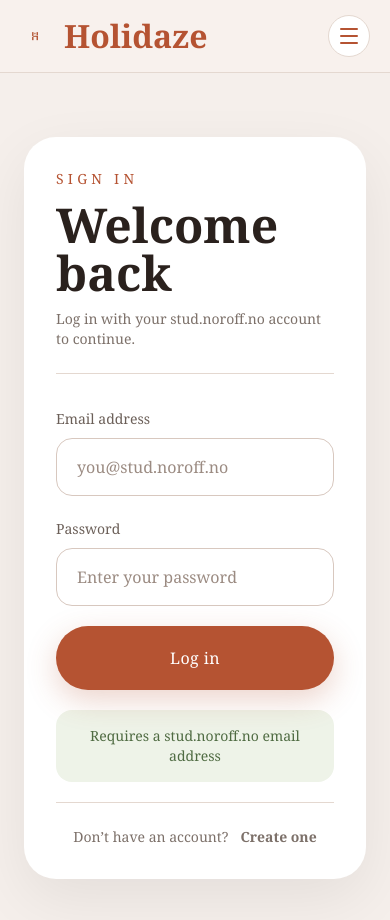
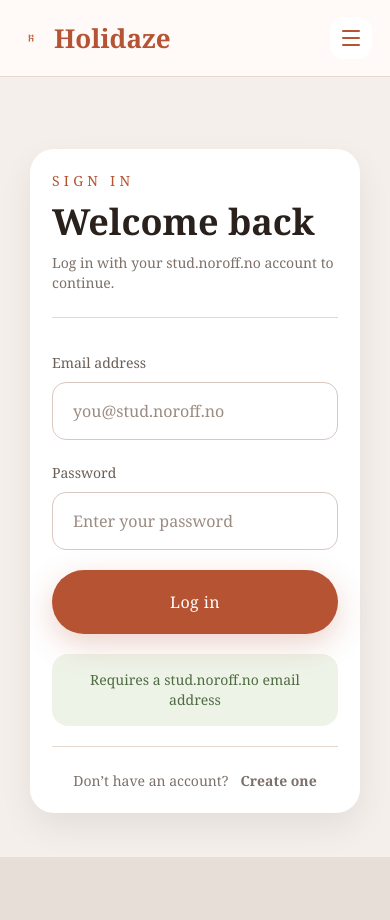
Before and after one commit to helena-cruse/HolidazeEP2, a React (Vite) app: page /login in a window 390 px wide. Shown: the top 920 px of the page. After the commit the page ends 857 px from the top, so only its background shows below. Built offline with nearby package versions, Linux system fonts and the light colour scheme.

Commit message:
fixed mobile version layout

```diff
--- a/src/index.css
+++ b/src/index.css
@@ -65,6 +65,7 @@
 select,
 textarea {
   color: var(--text);
+  background: white;
 }
 
 input::placeholder,
@@ -82,7 +83,7 @@
 .site-header {
   width: 100%;
   border-bottom: 1px solid var(--border);
-  background: rgba(248, 242, 238, 0.97);
+  background: rgba(248, 242, 238, 0.98);
   position: sticky;
   top: 0;
   z-index: 100;
@@ -123,7 +124,7 @@
   align-items: center;
   gap: 6px;
   border: 1px solid var(--border);
-  background: rgba(255, 255, 255, 0.82);
+  background: rgba(255, 255, 255, 0.86);
   padding: 8px;
   border-radius: 999px;
   box-shadow: 0 10px 30px rgba(0, 0, 0, 0.04);
@@ -175,6 +176,7 @@
   justify-content: center;
   flex-direction: column;
   gap: 5px;
+  box-shadow: 0 8px 24px rgba(0, 0, 0, 0.06);
 }
 
 .mobile-menu-button span {
@@ -203,6 +205,7 @@
     160px;
   overflow: hidden;
   border-radius: 32px;
+  background: white;
 }
 
 .hero-search-field {
@@ -229,12 +232,17 @@
 /* TABLET */
 
 @media (max-width: 1200px) {
+  .site-header-inner {
+    padding: 14px 28px;
+  }
+
   .venue-grid {
     grid-template-columns: repeat(2, minmax(0, 1fr));
   }
 
   .hero-search-form {
     grid-template-columns: repeat(2, minmax(0, 1fr));
+    border-radius: 30px;
   }
 
   .hero-search-field {
@@ -244,7 +252,46 @@
 
   .hero-search-button {
     grid-column: span 2;
-    border-radius: 0 0 32px 32px;
+    border-radius: 0 0 30px 30px;
+  }
+
+  main {
+    padding-left: 28px !important;
+    padding-right: 28px !important;
+  }
+
+  section {
+    max-width: 100%;
+  }
+}
+
+@media (max-width: 980px) {
+  .site-header-inner {
+    align-items: center;
+  }
+
+  .site-nav {
+    gap: 4px;
+    padding: 7px;
+  }
+
+  .site-nav-link,
+  .site-nav-button,
+  .site-nav-primary {
+    padding: 10px 14px;
+    font-size: 13px;
+  }
+
+  .site-logo-text {
+    font-size: 31px;
+  }
+
+  main {
+    padding-top: 32px !important;
+  }
+
+  .hero-copy-panel h1 {
+    font-size: clamp(48px, 7vw, 76px) !important;
   }
 }
 
@@ -257,7 +304,8 @@
   }
 
   .site-header-inner {
-    padding: 16px 22px;
+    padding: 14px 18px;
+    min-height: 76px;
     flex-direction: row;
     align-items: center;
     justify-content: space-between;
@@ -266,15 +314,16 @@
 
   .site-logo-link {
     justify-content: flex-start;
+    gap: 10px;
   }
 
   .site-logo-image {
-    width: 34px;
-    height: 34px;
+    width: 30px;
+    height: 30px;
   }
 
   .site-logo-text {
-    font-size: 34px;
+    font-size: 30px;
   }
 
   .mobile-menu-button {
@@ -285,17 +334,17 @@
   .site-nav {
     display: none;
     position: absolute;
-    top: 78px;
-    left: 20px;
-    right: 20px;
+    top: 82px;
+    left: 18px;
+    right: 18px;
     width: auto;
     flex-direction: column;
     align-items: stretch;
     gap: 8px;
-    border-radius: 28px;
+    border-radius: 26px;
     padding: 14px;
     background: rgba(255, 255, 255, 0.98);
-    box-shadow: 0 18px 50px rgba(0, 0, 0, 0.12);
+    box-shadow: 0 18px 50px rgba(0, 0, 0, 0.14);
     z-index: 200;
   }
 
@@ -309,70 +358,371 @@
     width: 100%;
     text-align: center;
     padding: 15px 18px;
+    font-size: 15px;
+  }
+
+  main {
+    padding-left: 18px !important;
+    padding-right: 18px !important;
+    padding-top: 28px !important;
   }
 
   .hero-copy-panel {
-    margin-top: 20px;
-    padding: 30px 22px;
+    margin: 18px auto 0;
+    padding: 28px 22px;
     border-radius: 28px;
+    max-width: 92%;
+    background: rgba(70, 58, 49, 0.54);
   }
 
   .hero-copy-panel h1 {
-    font-size: 52px;
-    line-height: 1.05;
+    font-size: clamp(44px, 13vw, 58px) !important;
+    line-height: 1.04 !important;
   }
 
   .hero-copy-panel p:last-child {
-    font-size: 22px;
-    line-height: 1.45;
+    font-size: 19px !important;
+    line-height: 1.45 !important;
   }
-}
 
-@media (max-width: 700px) {
-  .hero-search-form,
-  .venue-grid {
+  .hero-search-form {
     grid-template-columns: 1fr;
+    border-radius: 30px;
+    overflow: hidden;
+    box-shadow: 0 18px 50px rgba(0, 0, 0, 0.12);
   }
 
   .hero-search-field {
     border-right: 0;
     border-bottom: 1px solid var(--border);
     min-height: 72px;
-    padding-left: 28px;
-    padding-right: 28px;
+    padding-left: 24px;
+    padding-right: 24px;
   }
 
   .hero-search-button {
     grid-column: auto;
     min-height: 72px;
-    border-radius: 0 0 32px 32px;
+    border-radius: 0 0 30px 30px;
+  }
+
+  .venue-grid {
+    grid-template-columns: 1fr;
+    gap: 24px;
+  }
+
+  main h1,
+  main h2 {
+    overflow-wrap: anywhere;
+  }
+
+  main h1 {
+    font-size: clamp(38px, 11vw, 52px) !important;
+    line-height: 1.05 !important;
+  }
+
+  main h2 {
+    font-size: clamp(30px, 8vw, 40px) !important;
+    line-height: 1.12 !important;
+  }
+
+  main form,
+  main aside,
+  main section > div {
+    max-width: 100%;
+  }
+
+  input,
+  select,
+  textarea {
+    font-size: 16px !important;
+  }
+
+  button,
+  a {
+    -webkit-tap-highlight-color: transparent;
+  }
+
+  .rounded-\[36px\] {
+    border-radius: 28px !important;
+  }
+
+  .rounded-\[32px\],
+  .rounded-\[28px\] {
+    border-radius: 24px !important;
+  }
+
+  .shadow-\[0_20px_60px_rgba\(0\,0\,0\,0\.07\)\],
+  .shadow-\[0_20px_60px_rgba\(0\,0\,0\,0\.08\)\] {
+    box-shadow: 0 14px 34px rgba(0, 0, 0, 0.07) !important;
   }
 }
 
-@media (max-width: 520px) {
-  .site-header-inner {
-    padding: 15px 20px;
+@media (max-width: 640px) {
+  body {
+    background: #d79175;
   }
 
-  .site-logo-image {
-    width: 30px;
-    height: 30px;
+  #root {
+    background: #d79175;
+  }
+
+  .site-header {
+    background: #fffaf7;
+  }
+
+  .site-header-inner {
+    padding: 13px 18px;
   }
 
   .site-logo-text {
-    font-size: 32px;
+    font-size: 28px;
   }
 
   .mobile-menu-button {
     width: 42px;
     height: 42px;
+    border-radius: 14px;
+    border: 0;
+    box-shadow: none;
+  }
+
+  main {
+    padding-left: 16px !important;
+    padding-right: 16px !important;
+  }
+
+  .hero-copy-panel {
+    max-width: 100%;
+    padding: 24px 20px;
   }
 
   .hero-copy-panel h1 {
-    font-size: 46px;
+    font-size: 44px !important;
   }
 
   .hero-copy-panel p:last-child {
-    font-size: 20px;
+    font-size: 18px !important;
+  }
+
+  .hero-search-field {
+    min-height: 68px;
+    padding-left: 22px;
+    padding-right: 22px;
+  }
+
+  .hero-search-button {
+    min-height: 68px;
+  }
+
+  .venue-grid {
+    gap: 22px;
+  }
+
+  main > section,
+  main > div,
+  main form,
+  main aside {
+    width: 100%;
+  }
+
+  form {
+    gap: 18px;
+  }
+
+  form label {
+    width: 100%;
+  }
+
+  form input,
+  form select,
+  form textarea {
+    min-height: 54px;
+    border-radius: 14px !important;
+  }
+
+  form button {
+    min-height: 56px;
+  }
+
+  .grid {
+    min-width: 0;
+  }
+
+  .grid > * {
+    min-width: 0;
+  }
+
+  .flex {
+    min-width: 0;
+  }
+
+  .flex > * {
+    min-width: 0;
+  }
+
+  .max-w-\[1600px\],
+  .max-w-7xl,
+  .max-w-6xl,
+  .max-w-5xl,
+  .max-w-3xl {
+    max-width: 100% !important;
+  }
+
+  .px-8,
+  .px-6,
+  .md\:px-20,
+  .md\:px-16 {
+    padding-left: 16px !important;
+    padding-right: 16px !important;
+  }
+
+  .py-16 {
+    padding-top: 32px !important;
+    padding-bottom: 32px !important;
+  }
+
+  .p-8 {
+    padding: 22px !important;
+  }
+
+  .p-7 {
+    padding: 22px !important;
+  }
+
+  .p-6 {
+    padding: 20px !important;
+  }
+
+  .p-5 {
+    padding: 18px !important;
+  }
+
+  .gap-10 {
+    gap: 28px !important;
+  }
+
+  .gap-8 {
+    gap: 24px !important;
+  }
+
+  .mt-12 {
+    margin-top: 36px !important;
+  }
+
+  .mt-10 {
+    margin-top: 30px !important;
+  }
+
+  .text-6xl,
+  .text-5xl {
+    font-size: 42px !important;
+    line-height: 1.08 !important;
+  }
+
+  .text-4xl {
+    font-size: 32px !important;
+    line-height: 1.1 !important;
+  }
+
+  .text-3xl {
+    font-size: 27px !important;
+    line-height: 1.15 !important;
+  }
+
+  .h-\[220px\],
+  .md\:h-\[260px\] {
+    height: 160px !important;
+  }
+
+  .h-32,
+  .w-32 {
+    height: 92px !important;
+    width: 92px !important;
+  }
+
+  .lg\:grid-cols-\[1fr_430px\],
+  .lg\:grid-cols-\[2fr_1fr\],
+  .lg\:grid-cols-3,
+  .md\:grid-cols-2 {
+    grid-template-columns: 1fr !important;
+  }
+
+  .md\:flex-row,
+  .sm\:flex-row {
+    flex-direction: column !important;
+  }
+
+  .md\:items-center,
+  .sm\:items-center {
+    align-items: flex-start !important;
+  }
+
+  .md\:justify-between {
+    justify-content: flex-start !important;
+  }
+
+  .w-fit {
+    width: 100% !important;
+  }
+
+  .inline-flex.w-fit {
+    justify-content: center;
   }
 }
+
+@media (max-width: 430px) {
+  .site-logo-image {
+    width: 26px;
+    height: 26px;
+  }
+
+  .site-logo-text {
+    font-size: 26px;
+  }
+
+  .site-nav {
+    top: 76px;
+    left: 14px;
+    right: 14px;
+  }
+
+  main {
+    padding-left: 14px !important;
+    padding-right: 14px !important;
+  }
+
+  .hero-copy-panel {
+    padding: 22px 18px;
+    border-radius: 24px;
+  }
+
+  .hero-copy-panel h1 {
+    font-size: 39px !important;
+  }
+
+  .hero-copy-panel p:last-child {
+    font-size: 17px !important;
+  }
+
+  .hero-search-form {
+    border-radius: 26px;
+  }
+
+  .hero-search-button {
+    border-radius: 0 0 26px 26px;
+  }
+
+  .text-5xl,
+  .text-6xl {
+    font-size: 36px !important;
+  }
+
+  .text-4xl {
+    font-size: 30px !important;
+  }
+
+  .text-3xl {
+    font-size: 25px !important;
+  }
+}
```
Also changed, not shown: src/components/Button.jsx (deleted), src/components/Calendar.jsx (deleted), src/components/SearchBar.jsx (deleted), src/components/VenueCard.jsx (deleted), 1 other file (tests, documents, lock files or other folders).
